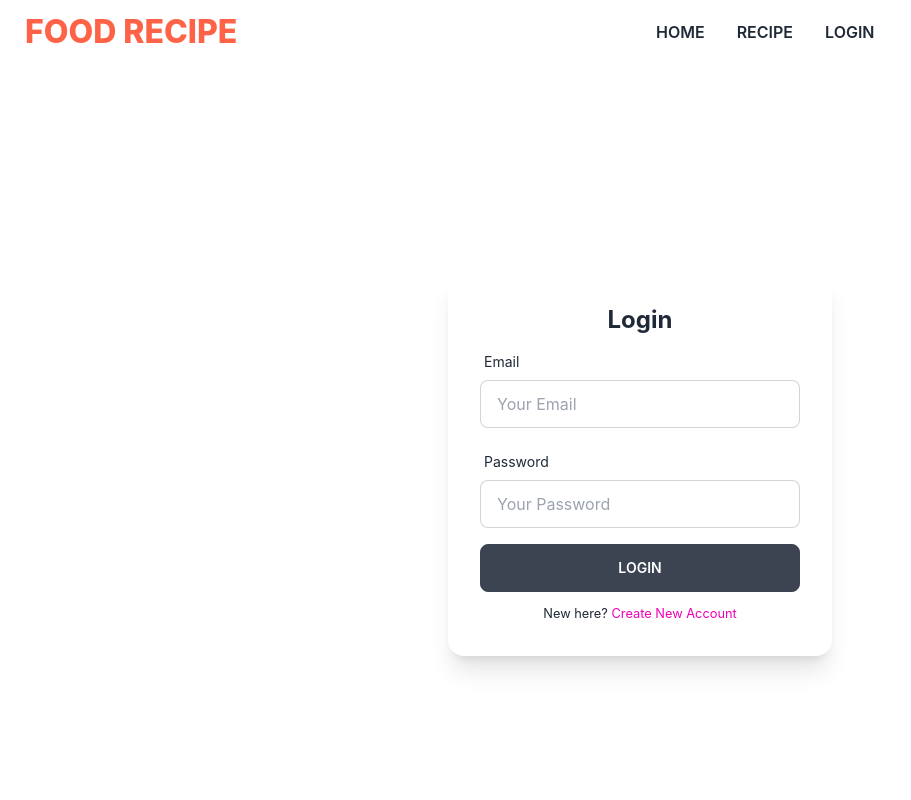
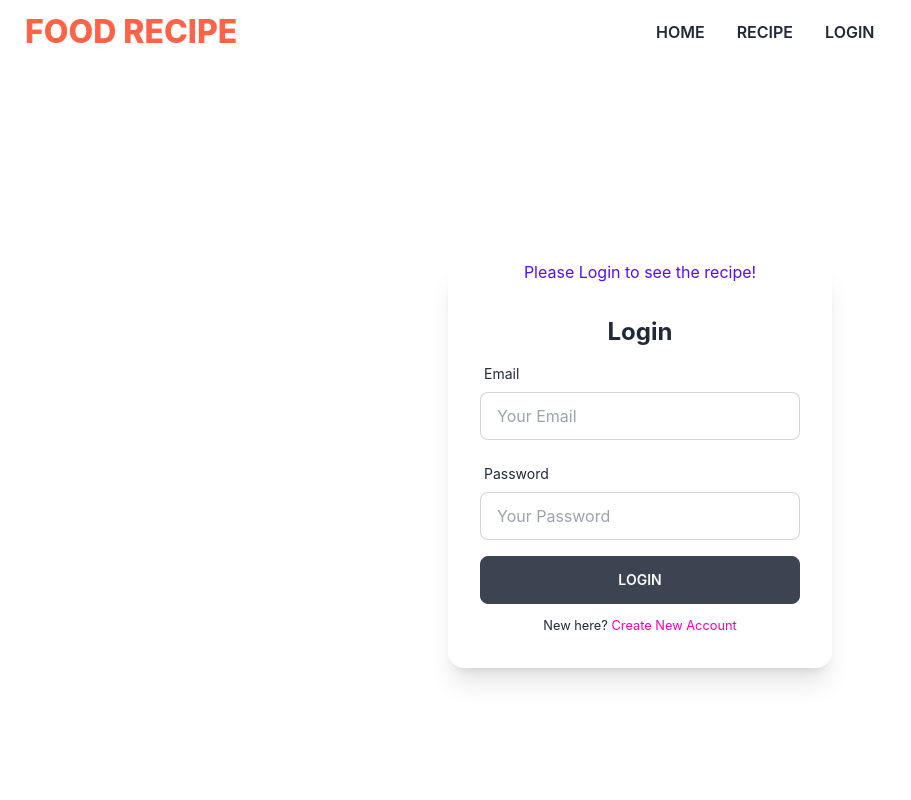
Before and after one commit to Mahin05/food-recipe-website-client, a React (Create React App) app: page /login in a window 1280 px wide. Shown: the top 800 px of the page, without its empty margins (0-911 px from the left). Built offline with nearby package versions, Linux system fonts and the light colour scheme; no server answers.

Commit message:
updated code

```diff
--- a/src/Pages/Login/Login/Login.js
+++ b/src/Pages/Login/Login/Login.js
@@ -40,8 +40,9 @@ const Login = () => {
         signInWithEmailAndPassword(data.email, data.password)
     };
     return (
-        <div className='flex h-screen justify-center items-center'>
+            <div className='flex h-screen justify-center items-center'>
             <div className="card w-96 bg-base-100 shadow-xl">
+            <h2 className='text-primary'>Please Login to see the recipe!</h2>
                 <div className="card-body">
                     <h2 className="text-center text-2xl font-bold">Login</h2>
                     <form onSubmit={handleSubmit(onSubmit)}>
```
